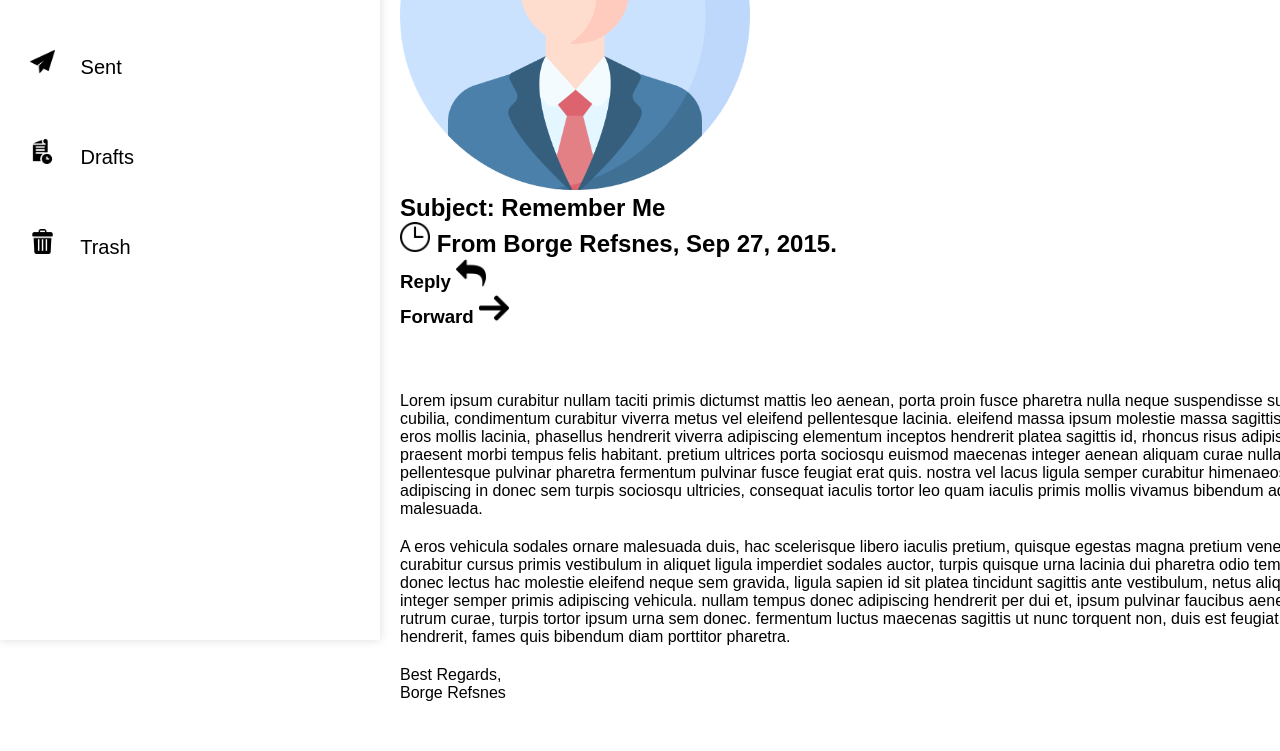
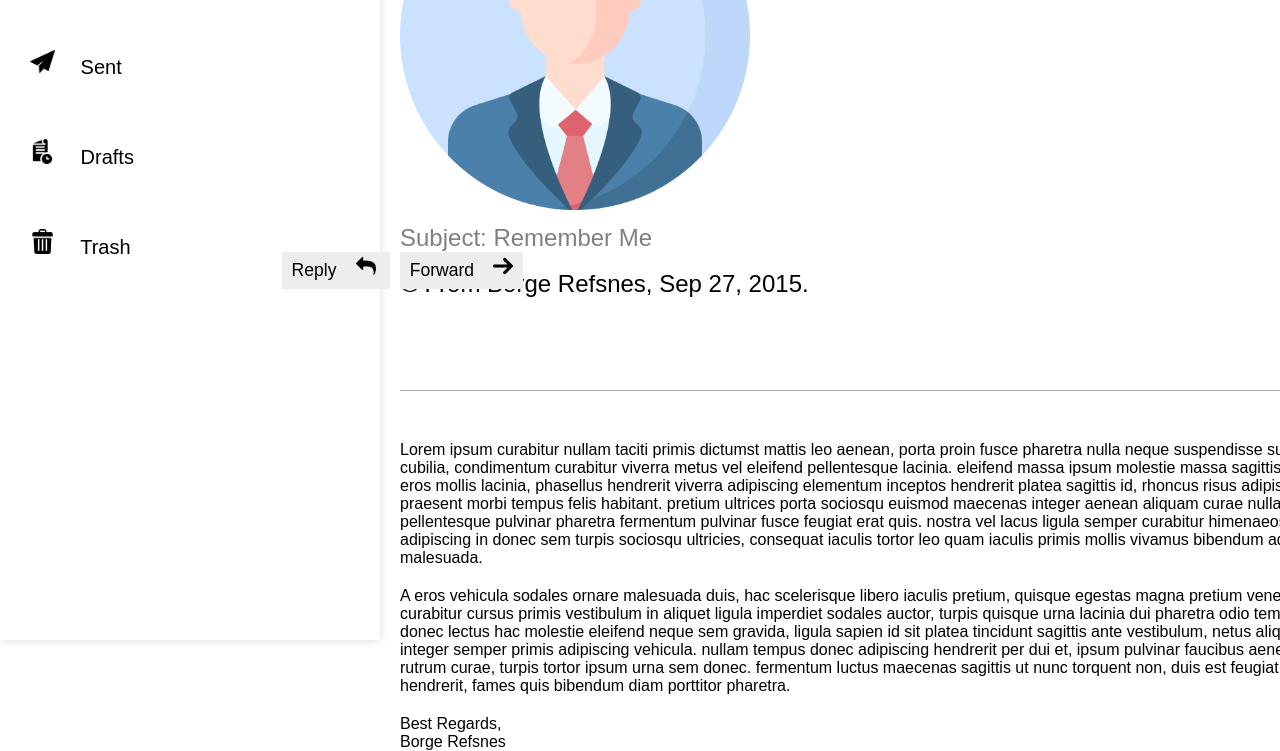
Before and after one commit to degemarps/trybe-bonus, a plain HTML site: page exercicio2-html-css/index.html in a window 1280 px wide. Shown: the part 160-911 px from the top of the page. Before the commit the page ends 862 px from the top, so only its background shows below. Drawn offline with Linux system fonts and the light colour scheme.

Commit message:
Finalizando a atividade 2

```diff
--- a/exercicio2-html-css/index.html
+++ b/exercicio2-html-css/index.html
@@ -33,14 +33,21 @@
 
     <h2>Subject: Remember Me</h2>
 
-    <h2><img src="./three-o-clock-clock.png" width="30px" height="30px" alt="Relógio"> From Borge Refsnes, Sep 27, 2015.</h2>
+    <img src="./three-o-clock-clock.png" width="20px" height="20px" alt="Relógio">
+    <h2>From Borge Refsnes, Sep 27, 2015.</h2>
+  </section>
 
-    <section>
-      <h3>Reply <img src="./reply.png" width="30px" height="30px" alt="Responder"></h3>
+  <section id="perfil-botoes">
+    <div id="perfil-botoes1">
+      <h3>Reply</h3>
+      <img src="./reply.png" width="20px" height="20px" alt="Responder">
+    </div>
+    <div id="perfil-botoes2">
+      <h3>Forward</h3>
+      <img src="./right-arrow.png" width="20px" height="20px" alt="Encaminhar">
+    </div>
+  </section>
 
-      <h3>Forward <img src="./right-arrow.png" width="30px" height="30px" alt="Encaminhar"></h3>
-    </section>
-  </section>
 
   <hr>
 
--- a/exercicio2-html-css/style.css
+++ b/exercicio2-html-css/style.css
@@ -11,6 +11,16 @@ p {
   margin-bottom: 20px;
 }
 
+hr {
+  position: relative;
+  top: 550px;
+  width: 75%;
+  left: 400px;
+  color: darkgray;
+  background-color: darkgray;
+  border: none;
+  height: 1px;
+}
 
 #cabecalho {
   position: absolute;
@@ -44,13 +54,79 @@ p {
 }
 
 #dados-perfil {
+  display: inline;
   position: absolute;
   left: 400px;
 }
 
+#dados-perfil img {
+  margin-top: 20px;
+  margin-bottom: 10px;
+}
+
+#dados-perfil h2 {
+  font-weight: 100;
+}
+
+#dados-perfil h2:nth-child(2) {
+  color: gray;
+
+}
+
+#dados-perfil h2:nth-child(4) {
+  display: inline;
+
+}
+
+#dados-perfil img:nth-child(3) {
+  display: inline;
+  margin: 0%;
+  margin-top: 20px;
+}
+
 #artigo {
   position: relative;
-  top: 550px;
+  top: 600px;
   left: 400px;
   width: 75%;
 }
+
+#perfil-botoes {
+  position: absolute;
+  font-size: 15px;
+  top: 52%;
+  left: 22%;
+}
+
+#perfil-botoes1 {
+  padding: 10px;
+  display: inline;
+  background-color: #EDEDED;
+}
+
+#perfil-botoes1 h3 {
+  font-weight: 100;
+  display: inline;
+}
+
+#perfil-botoes1 img {
+  display: inline;
+  margin-left: 15px;
+}
+
+#perfil-botoes2 {
+  margin-left: 10px;
+  padding: 10px;
+  display: inline;
+  background-color: #EDEDED;
+}
+
+#perfil-botoes2 h3{
+  font-weight: 100;
+  display: inline;
+}
+
+#perfil-botoes2 img {
+  display: inline;
+  margin-left: 15px;
+}
```
